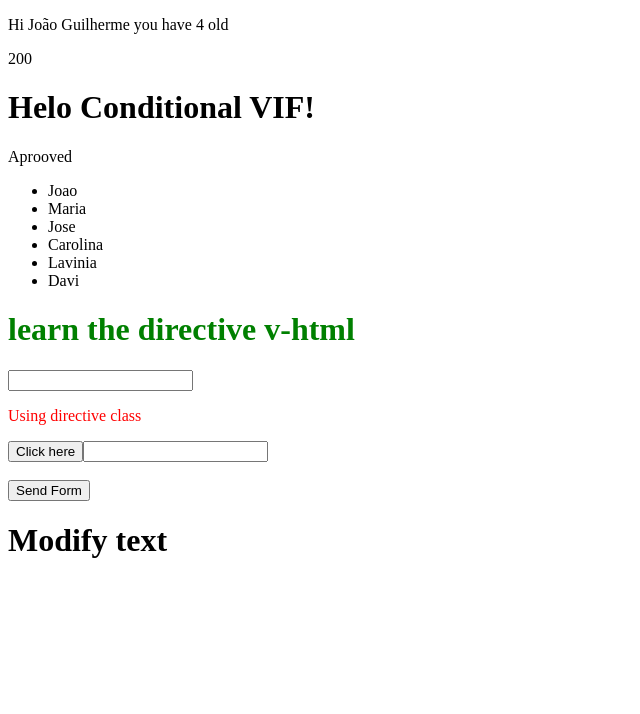
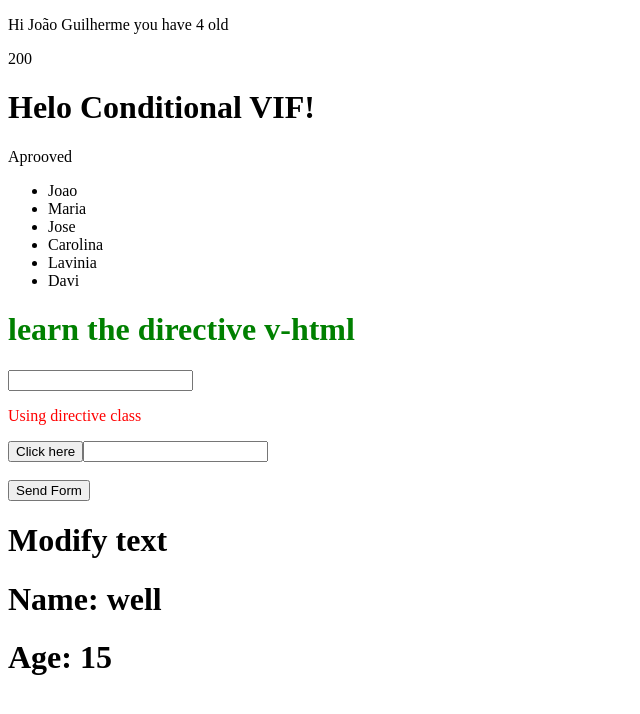
Before and after one commit to Welin7/improving-knowledge-with-vue-course, a Vue app in the folder vue3-course/: page / in a window 1280 px wide. Shown: the top 714 px of the page, without its empty margins (0-640 px from the left). Built offline with nearby package versions, Linux system fonts and the light colour scheme.

Commit message:
class seventeen - props statics.

```diff
--- a/vue3-course/src/App.vue
+++ b/vue3-course/src/App.vue
@@ -11,6 +11,7 @@ import Click from "./components/ExampleClick.vue";
 import Keyboard from "./components/ExampleKeyboarding.vue";
 import SubmitForm from "./components/ExampleSubmit.vue";
 import LifeCycle from "./components/ExampleLifecycle.vue";
+import Props1 from "./components/ExampleProps1.vue";
 </script>
 
 <!--HTML-->
@@ -27,4 +28,5 @@ import LifeCycle from "./components/ExampleLifecycle.vue";
   <br>
   <SubmitForm></SubmitForm>
   <LifeCycle></LifeCycle>
+  <Props1></Props1>
 </template>
--- /dev/null
+++ b/vue3-course/src/components/ExampleProps1.vue
@@ -0,0 +1,17 @@
+<!--
+    Props: properties:
+    - The use of props provides communication between components,
+      we can send static information, variables and functions
+-->
+
+<!--SCRIPT-->
+<script setup>
+    //imports
+    import Props2 from "./ExampleProps2.vue";
+
+</script>
+
+<!--HTML-->
+<template>
+    <Props2 name ="well" age="15"></Props2>
+</template>
--- /dev/null
+++ b/vue3-course/src/components/ExampleProps2.vue
@@ -0,0 +1,14 @@
+<!--SCRIPT-->
+<script setup>
+    //imports
+
+    //got props
+    const props = defineProps(['name', 'age']);
+
+</script>
+
+<!--HTML-->
+<template>
+   <h1>Name: {{ name }}</h1>
+   <h1>Age: {{ age }}</h1>
+</template>
```
